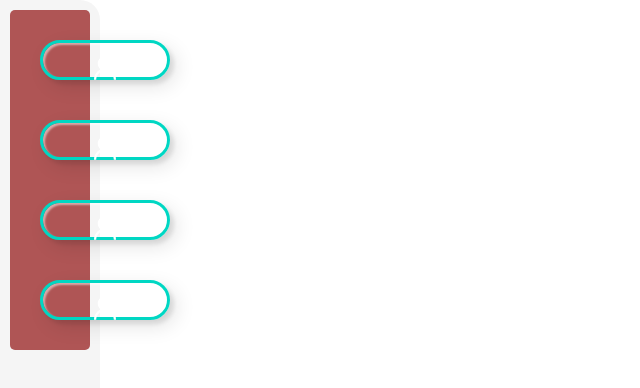
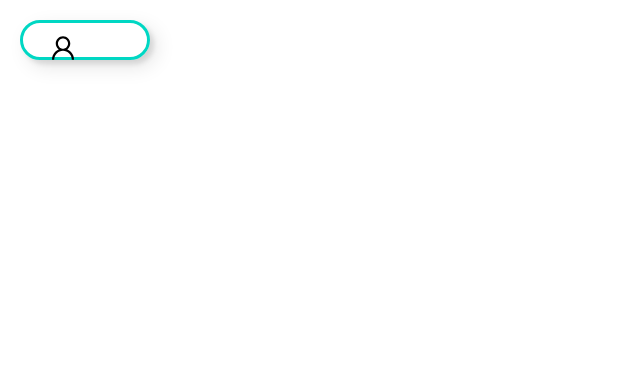
Before and after one commit to garriagus/my-nextJS-portfolio, a Next.js app: page /app in a window 1280 px wide. Shown: the top 388 px of the page, without its empty margins (0-640 px from the left). Built offline with nearby package versions, Linux system fonts and the light colour scheme.

Commit message:
Modify: Sidebar

```diff
--- a/src/components/Buttons/Button.tsx
+++ b/src/components/Buttons/Button.tsx
@@ -13,46 +13,54 @@ import PersonalCard from "../Cards/PersonalCard";
 
 export default function Button({ children, ...props }) {
 
-  const [showCard, setShowCard] = useState(false);
-  const [activeId, setActiveId] = useState("zero");
+  const [actualId, setActualId] = useState<string | null>(null);
+  const [activeId, setActiveId] = useState<string | null>(null);
+  const [showContent, setShowContent] = useState(false);
+  const [content, setContent] = useState<React.ReactNode>(null);
 
-  const handleMouseOver = (id) => {
-    setShowCard(false);
-   setActiveId(props.id);
+  const components = [<PersonalCard id="p1">hola</PersonalCard>,
+  <JavaCard id="p2">hola</JavaCard>,
+  <IoTCard id="p2">hola</IoTCard>,
+  <GithubCard id="p2">hola</GithubCard>];
 
-   console.log(props.id)
-    if (["one", "two", "three", "four"].includes(activeId)) {
+  const handleMouseEnter = (id: string) => {
+    //  setShowContent(prevState => !prevState);
+    switch (props.id) {
+      case "one":
+        props.activeId="one";
+        console.log("a")
+        break;
+      case "two":
+        break
+        break;
+      case "three":
+        break
+        break;
+      case "four":
+        break
+        break;
+      case "five":
+        break
+        break;
+      default:
+        break
+    }
 
-      console.log(props.id)
-    }
+    //  console.log(activeId)
+    setShowContent(prevState => !prevState);
   };
-
-  const handleMouseOut = () => {
-    setShowCard(false);
-    //setActiveId(null);
+  const handleMouseLeave = () => {
+    setShowContent(false);
   };
-
-
-
   return (
     <>
-
-      <div >
-        <div
-        onMouseEnter={() => handleMouseOver(props.id)}
-      //  onMouseLeave={handleMouseOut}
-          className={`${styles["custom-btn"]} ${styles[props.className]} ${styles["button"]} `}
-        >{children}
-        </div>
+      <div
+      //onMouseEnter={() => { handleMouseEnter("a") }}
+        className={`${styles["custom-btn"]} ${styles[props.className]} ${styles["button"]} `}
+      >{props.icon}
       </div>
 
 
-        <div className="container">
-
-        {activeId == "one" && <PersonalCard id="p2">hola</PersonalCard>}
-
-      </div>
-
     </>
-  );
+  )
 }
--- a/src/components/Buttons/Buttons.module.css
+++ b/src/components/Buttons/Buttons.module.css
@@ -1,3 +1,6 @@
+.container {
+  position:relative;
+}
 
 #menu .icon {
   margin: 0px 0;
--- a/src/components/Cards/PersonalCard.tsx
+++ b/src/components/Cards/PersonalCard.tsx
@@ -6,7 +6,7 @@ export default function PersonalCard({ children, ...props }) {
     {/*    */ }
     return (
         <>
-            <div   id={`${styles[""]} ${styles[props.id]} ${styles["body"]} `} >
+
                 <div className={styles["container"]}>
                     <div className={styles["card"]}>
                         <div className={`${styles["font"]} ${styles["side"]}`}>
@@ -25,9 +25,6 @@ export default function PersonalCard({ children, ...props }) {
 
                     </div>
                 </div>
-            </div>
-
-
-        </>
+                     </>
     );
 }
--- a/src/components/Sidebar/Sidebar.tsx
+++ b/src/components/Sidebar/Sidebar.tsx
@@ -14,42 +14,53 @@ import GithubCard from "../Cards/GithubCard";
 import PersonalCard from "../Cards/PersonalCard";
 
 export default function Sidebar({ children }) {
-    //const [showCard, setShowCard] = useState(false);
-    const [activeId, setActiveId] = useState(null);
 
-    const handleMouseOver = (button) => {
-        //  const contenido = document.getElementById("one");
-      //  console.log(button)
-        //  setShowCard(true);
-          setActiveId(null);
-    };
-    const handleMouseOut = () => {
-        setActiveId(null);
-        //setShowCard(false);
-    };
-    {/*    */ }
+    const [activeId, setActiveId] = useState<string | null>(null);
+    const [showContent, setShowContent] = useState<boolean>(false);
+    const [content, setContent] = useState<React.ReactNode>(null);
+
+    const handleMouseEnter = (id) => {
+        //  setShowContent(prevState => !prevState);
+        const elem = document.getElementsByClassName(id)
+        console.log(elem)
+        setContent(components[id])
+    }
+
+    const components = [<PersonalCard id="p2">hola</PersonalCard>,
+    <JavaCard id="p2">hola</JavaCard>,
+    <IoTCard id="p2">hola</IoTCard>,
+    <GithubCard id="p2">hola</GithubCard>];
+
 
     return (
         <>
             <div className={styles.container}>
                 <div className={styles.sidebar}>
-                    <Button id="one" className="button-1">
-                        {<AiOutlineUser style={{ color: 'white', fontSize: '30px' }} ></AiOutlineUser>}
-                    </Button>
+                    <div onMouseEnter={() => { handleMouseEnter(0) }}>
+                        <Button active={activeId} id="one" className="button-1" icon={<AiOutlineUser style={{ color: 'white', fontSize: '30px' }} ></AiOutlineUser>}>
+                        </Button>
+                    </div>
 
-                    <Button id="two" className="button-1">
-                        {<AiOutlineUser style={{ color: 'white', fontSize: '30px' }} ></AiOutlineUser>}
-                    </Button>
-                    <Button id="tree" className="button-1">
-                        {<AiOutlineUser style={{ color: 'white', fontSize: '30px' }} ></AiOutlineUser>}
-                    </Button>
-                    <Button id="four" className="button-1">
-                        {<AiOutlineUser style={{ color: 'white', fontSize: '30px' }} ></AiOutlineUser>}
-                    </Button>
+                    <div onMouseEnter={() => { handleMouseEnter(1) }}>
+                        <Button id="two" className="button-1" icon={<FaJava style={{ color: 'white', fontSize: '25px' }} >{ }</FaJava>}>
+                        </Button>
+                    </div>
 
+                    <div onMouseEnter={() => { handleMouseEnter(2) }}>
+                        <Button id="tree" className="button-1" icon={<TbBrandNextjs style={{ color: 'white', fontSize: '30px' }} ></TbBrandNextjs>}>
+                        </Button>
+                    </div>
+
+                    <div onMouseEnter={() => { handleMouseEnter(3) }}>
+                        <Button id="four" className="button-1" icon={<AiFillGithub style={{ color: 'white', fontSize: '30px' }} ></AiFillGithub>}>
+                        </Button>
+                    </div>
                 </div>
 
+                {content}
+
             </div>
+
 
 
         </>
--- a/src/pages/app/index.tsx
+++ b/src/pages/app/index.tsx
@@ -14,7 +14,7 @@ import Head from '../../components/Head/Head'
 import Navbar from '../../components/Navbar/Navbar'
 import Sidebar from '../../components/Sidebar/Sidebar'
 import Button from '../../components/Buttons/Button'
-import Card from "../../components/Posts/Card";
+import Card from "../../components/Cards/PersonalCard";
 
 import PostContainer from "../../components/Posts/PostContainer";
 
@@ -23,7 +23,16 @@ const inter = Inter({ subsets: ['latin'] })
 export default function Home() {
   return (
     <>
-      <Sidebar>{ }</Sidebar>
+
+
+      <Button id="one" className="button-1" icon={<AiOutlineUser style={{ color: 'black', fontSize: '30px' }} ></AiOutlineUser>}>
+      <Button id="one" className="button-1" icon={<AiOutlineUser style={{ color: 'black', fontSize: '30px' }} ></AiOutlineUser>}>
+
+      </Button>
+
+        {<Card>{}</Card>}
+      </Button>
+
     </>
   )
 }
```
